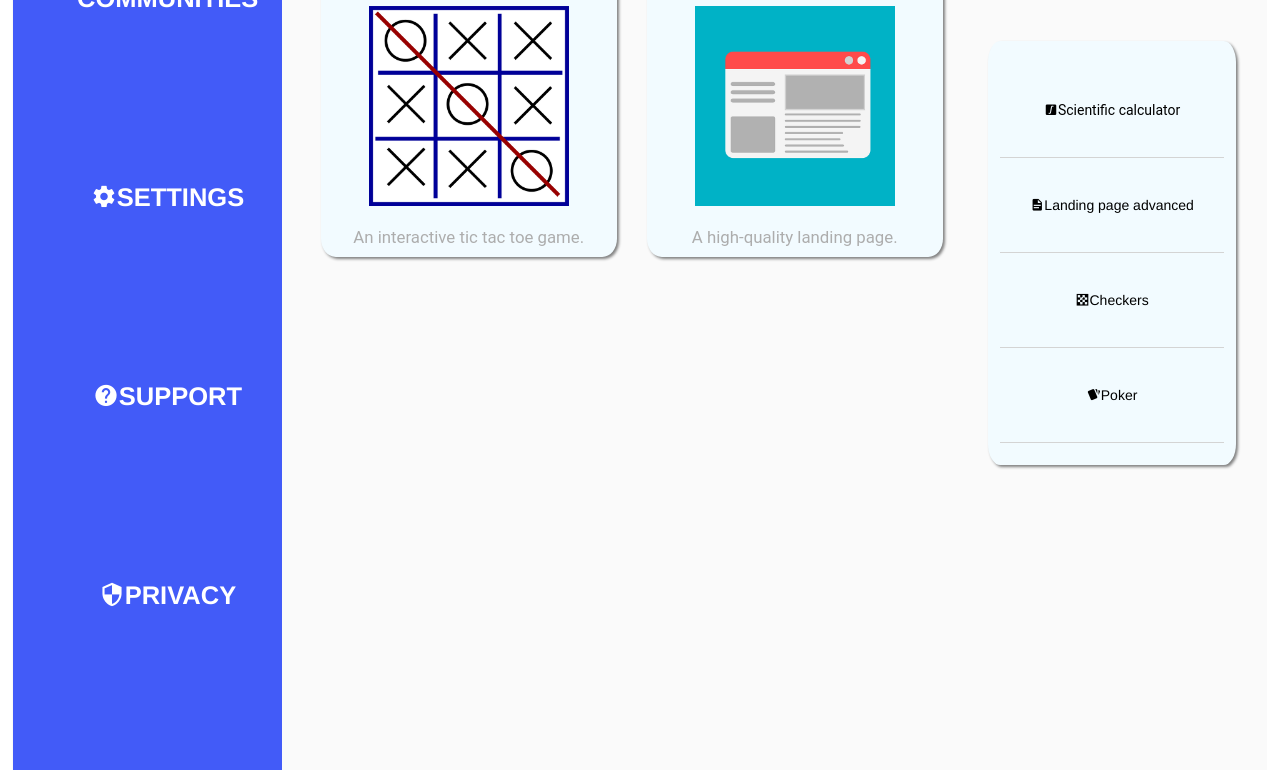
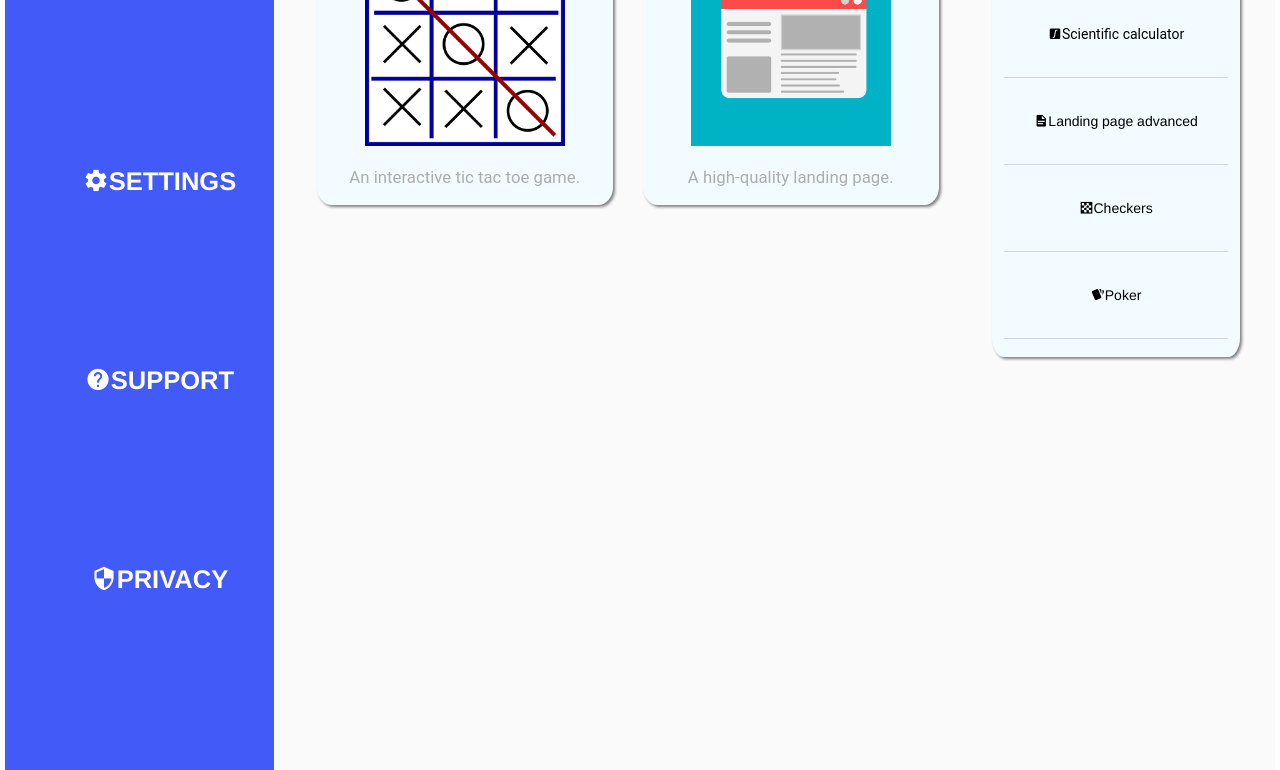
Before and after one commit to Roblou2/admin-dashboard, a plain HTML site: page index.html in a window 1280 px wide. Shown: the part 1292-2062 px from the top of the page. Drawn offline with Linux system fonts and the light colour scheme.

Commit message:
change margins

```diff
--- a/style.css
+++ b/style.css
@@ -4,11 +4,14 @@
   text-align: center;
   }
 
+  body {
+    max-width: 100%;
+    margin: 0 auto;
+    padding: 0 5px;
+  }
 
   .container {
     display: grid;
-    margin: 0 auto;
-    padding: 0 5px;
     grid-template-rows: 25vh max-content auto;
   }
 
@@ -39,7 +42,7 @@
 }
 
 .container div {
-  padding: 22px 12px;
+  padding: 18px 12px;
 }
 
 
@@ -843,7 +846,7 @@
     .project {
 
       width: 26rem;
-      height: 42vh;
+      height: 44vh;
 
     }
 
```
